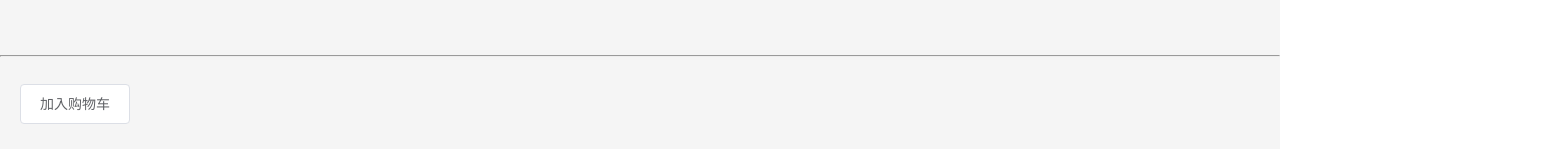
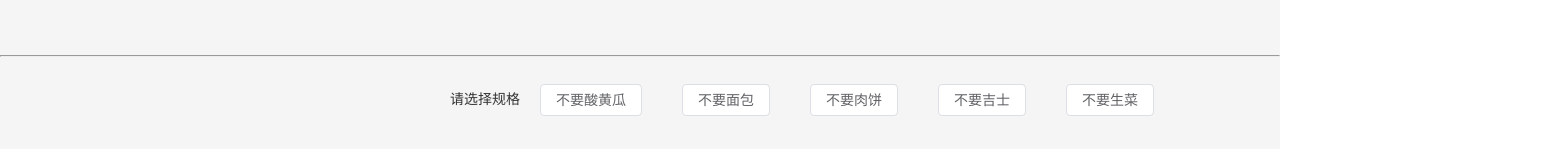
Before and after one commit to Bascii098/McDL, a Vue app: page /foods/1 in a window 1280 px wide. Shown: the part 607-756 px from the top of the page, 1560 px wide, since content can reach past the window. Built offline with nearby package versions, Linux system fonts and the light colour scheme; a small style sheet from the web is missing.

Commit message:
foods样式更新

```diff
--- a/src/views/FoodsDetail/index.vue
+++ b/src/views/FoodsDetail/index.vue
@@ -19,8 +19,17 @@
     </div>
   </div>
   <hr />
-  <div>
-    <el-button size="large" class="btn"> 加入购物车 </el-button>
+  <div class="chosen">
+    <span>请选择规格</span>
+    <el-button class="btn"> 不要酸黄瓜 </el-button>
+    <el-button class="btn"> 不要面包 </el-button>
+    <el-button class="btn"> 不要肉饼 </el-button>
+    <el-button class="btn"> 不要吉士 </el-button>
+    <el-button class="btn"> 不要生菜 </el-button>
+    <el-button class="btn"> 不要洋葱粒 </el-button>
+  </div>
+  <div class="cart">
+    <el-button size="large"> 加入购物车 </el-button>
   </div>
 </template>
 <style scoped lang="scss">
@@ -74,7 +83,15 @@
   }
 }
 
-.btn {
-  margin: 20px 20px;
+.chosen {
+  margin-left: 450px;
+
+  .btn {
+    margin: 20px 20px;
+  }
+}
+
+.cart {
+  margin-left: 1450px;
 }
 </style>
```
